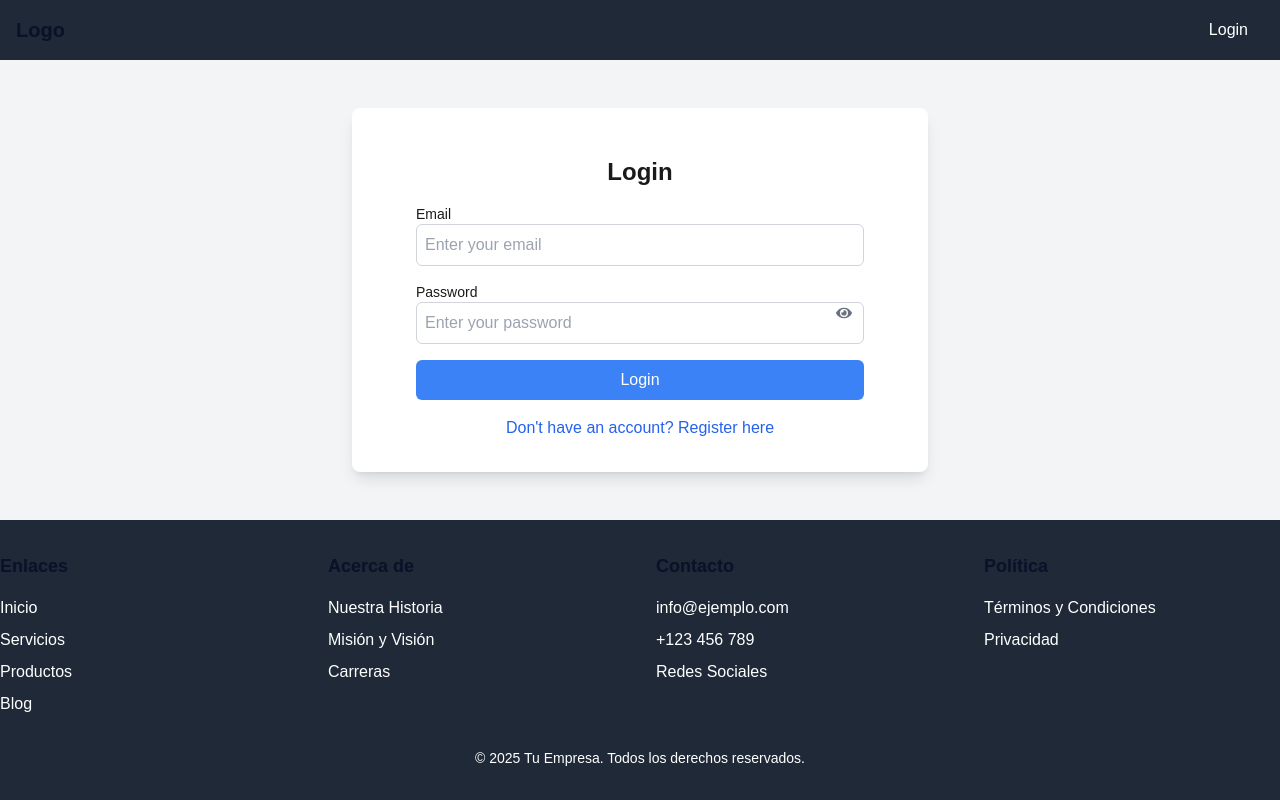
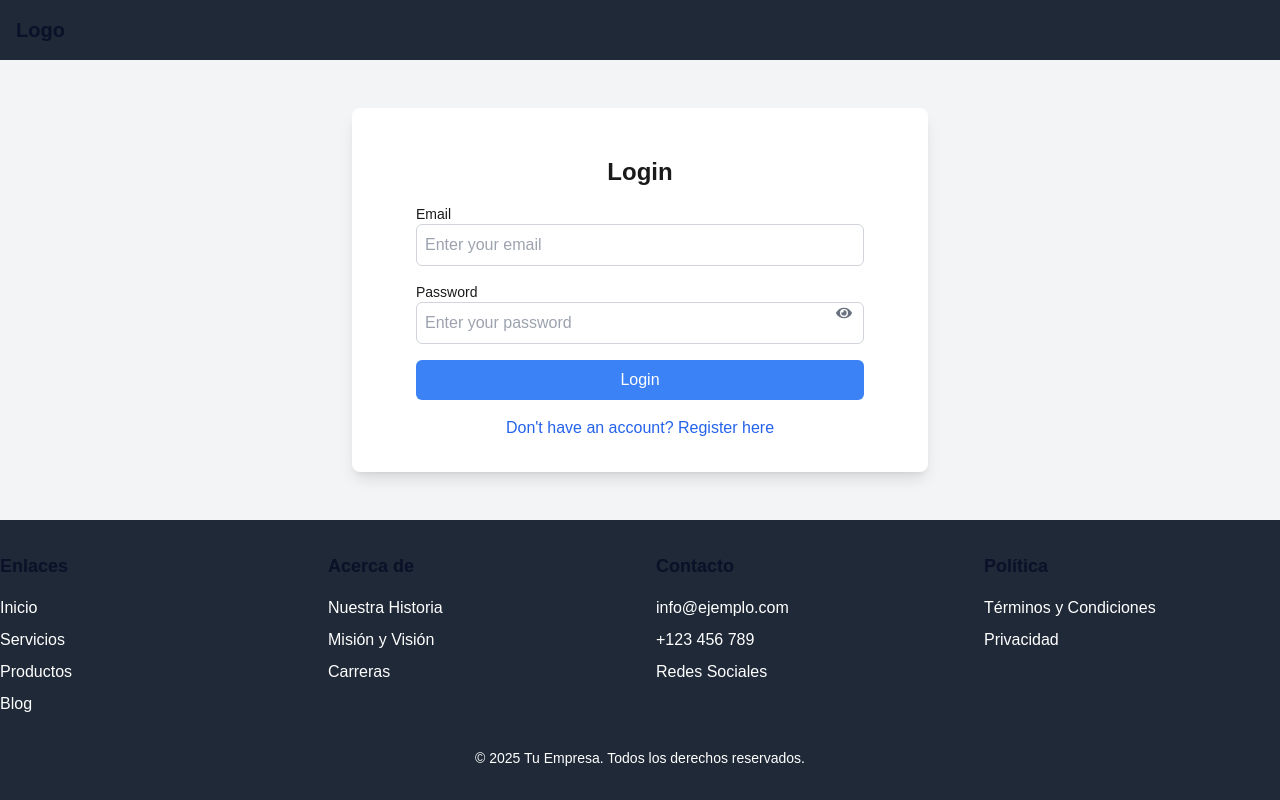
Before and after one commit to AgustinAused/finance-dashboard, a Next.js app: page / in a window 1280 px wide. Built offline with nearby package versions, Linux system fonts and the light colour scheme; no server answers.

Commit message:
Remove login link from Navbar when user is authenticated

```diff
--- a/src/components/Navbar.jsx
+++ b/src/components/Navbar.jsx
@@ -40,9 +40,7 @@ export default function Navbar() {
             </button>
           </>
         ) : (
-          <Link href="/login" className="text-white hover:text-primary mr-4">
-            Login
-          </Link>
+          <></>
         )}
       </div>
     </nav>
```
